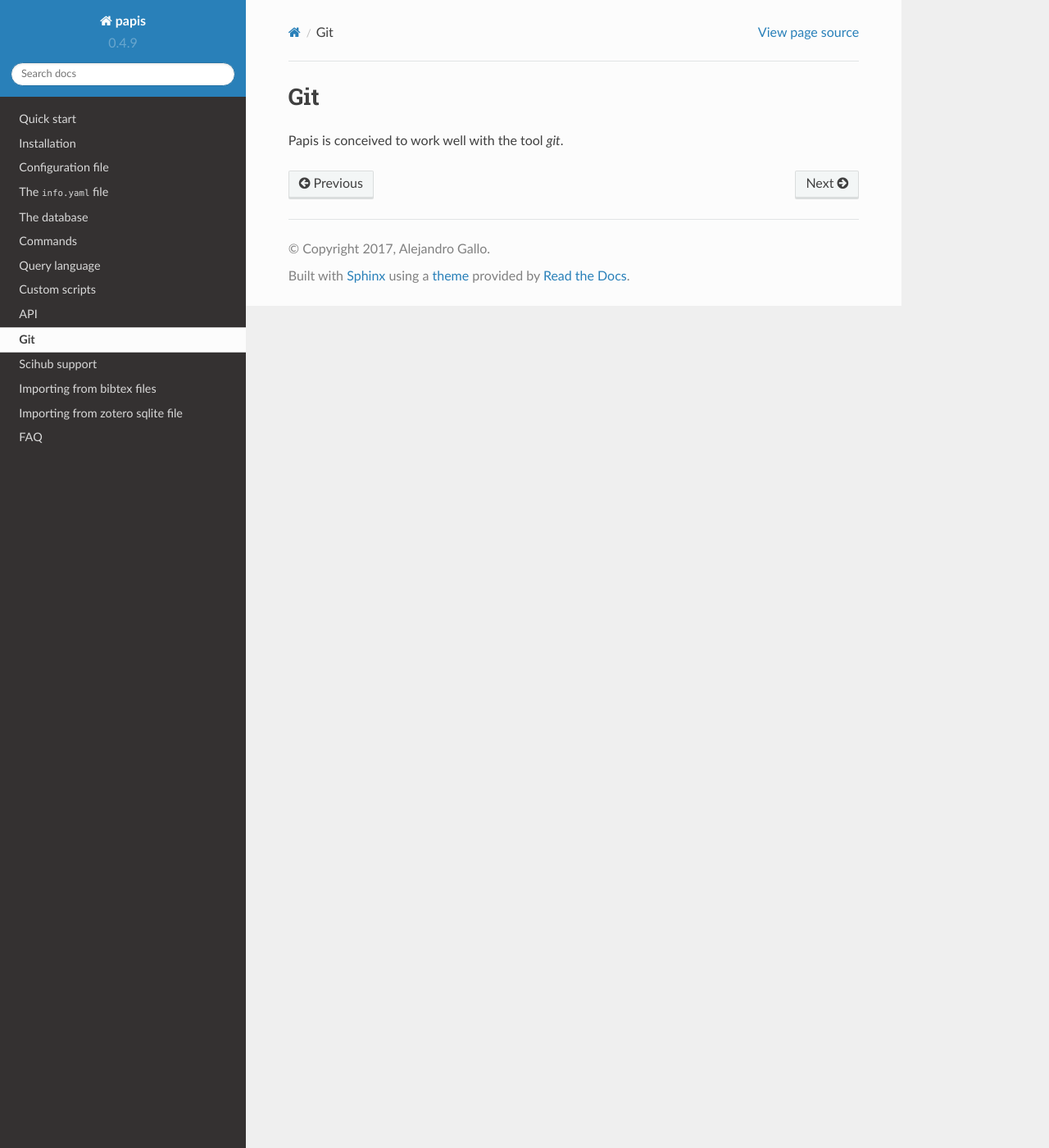
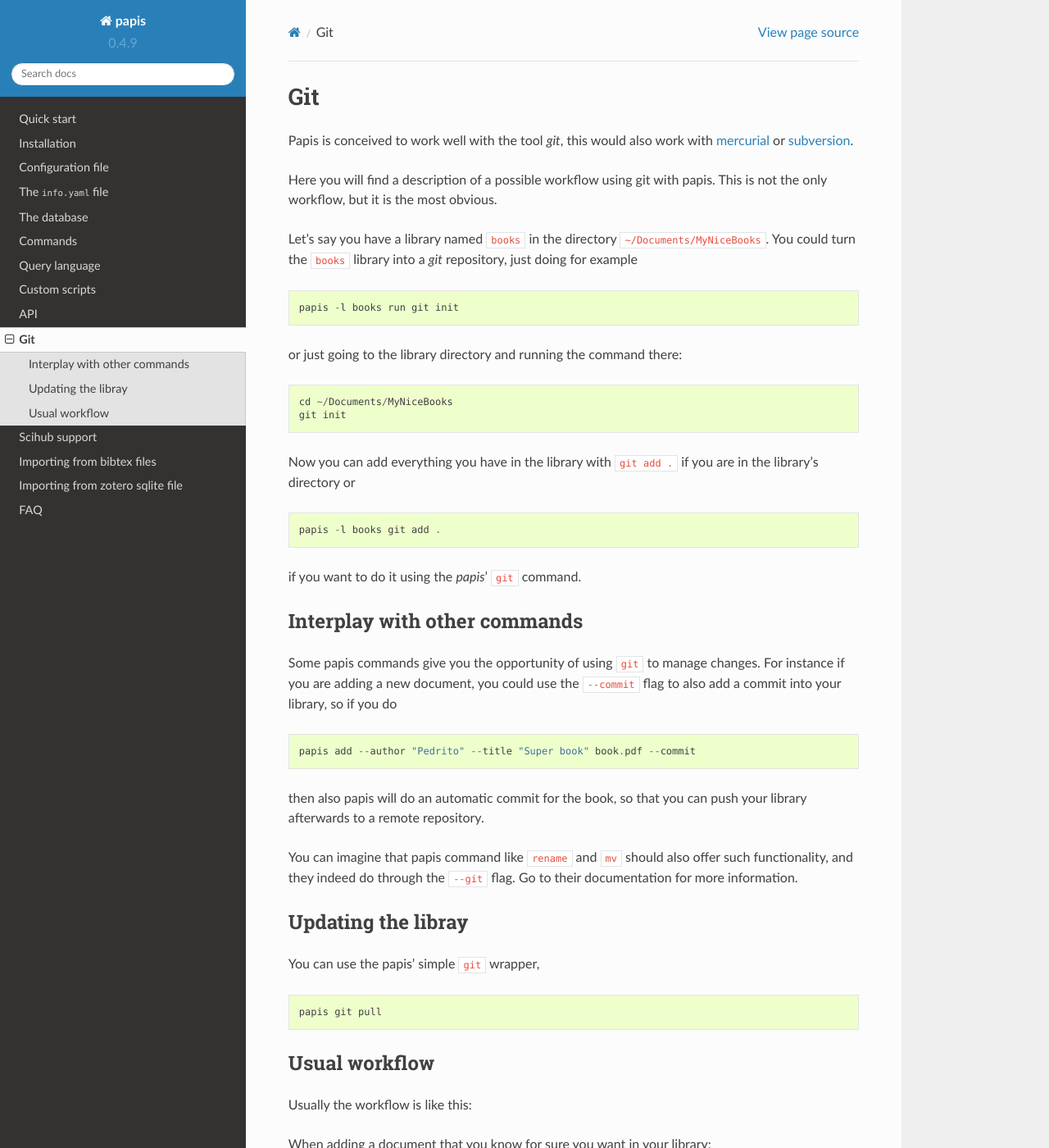
Before and after one commit to papis/papis, a Sphinx documentation site: the page built from doc/source/git.rst, in a window 1280 px wide and 1400 px high. Shown: the whole window at 82% size. Built offline with Sphinx 7.4.7 and the Read the Docs theme 2.0.0, drawn with Linux system fonts in a browser that asks for light colours; some of the changed text lies outside the part shown.

Commit message:
Update git documentation

```diff
--- a/doc/source/git.rst
+++ b/doc/source/git.rst
@@ -1,4 +1,120 @@
 Git
 ===
 
-Papis is conceived to work well with the tool `git`.
+Papis is conceived to work well with the tool `git`, this would also work with
+`mercurial <https://www.mercurial-scm.org/>`_
+or `subversion <https://subversion.apache.org/>`_.
+
+Here you will find a description of a possible workflow using git with papis.
+This is not the only workflow, but it is the most obvious.
+
+Let's say you have a library named ``books`` in the directory
+``~/Documents/MyNiceBooks``. You could turn the ``books`` library into
+a `git` repository, just doing for example
+
+::
+
+  papis -l books run git init
+
+or just going to the library directory and running the command there:
+
+::
+
+  cd ~/Documents/MyNiceBooks
+  git init
+
+Now you can add everything you have in the library with ``git add .``
+if you are in the library's directory or
+
+::
+
+  papis -l books git add .
+
+if you want to do it using the `papis`' ``git`` command.
+
+Interplay with other commands
+-----------------------------
+
+Some papis commands give you the opportunity of using ``git`` to manage
+changes. For instance if you are adding a new document, you could use
+the ``--commit`` flag to also add a commit into your library, so if you do
+
+::
+
+  papis add --author "Pedrito" --title "Super book" book.pdf --commit
+
+then also papis will do an automatic commit for the book, so that you can
+push your library afterwards to a remote repository.
+
+You can imagine that papis command like ``rename`` and ``mv`` should also
+offer such functionality, and they indeed do through the ``--git`` flag.
+Go to their documentation for more information.
+
+Updating the libray
+-------------------
+
+You can use the papis' simple ``git`` wrapper,
+
+::
+
+  papis git pull
+
+Usual workflow
+--------------
+
+Usually the workflow is like this:
+
+When adding a document that you know for sure you want in your library:
+
+  - Add the document and commit it, either by ``git add --commit``
+    or committing the document after adding it to the library.
+
+  - Pull changes from the remote library, maybe you pushed something
+    at work (reference changes etc..) and you do not have it yet there,
+    you would do something like
+
+    ::
+
+      papis git pull
+
+  - Push what you just added
+
+    ::
+
+      papis git push
+
+  - Review the status of the library
+
+    ::
+
+      papis git status
+
+When editing a document's info file:
+
+  - Edit the file and then take a look at the ``diff`` maybe
+
+    ::
+
+      papis git diff
+
+  - Add the changes
+
+    ::
+
+      papis git add -a
+
+  - Commit
+
+    ::
+
+      papis git commit
+
+  - Pull/push:
+
+    ::
+
+      papis git pull
+      papis git push
+
+Of course these workflows are just very basic examples, you can imagine
+that your workflow would look completely different.
```
